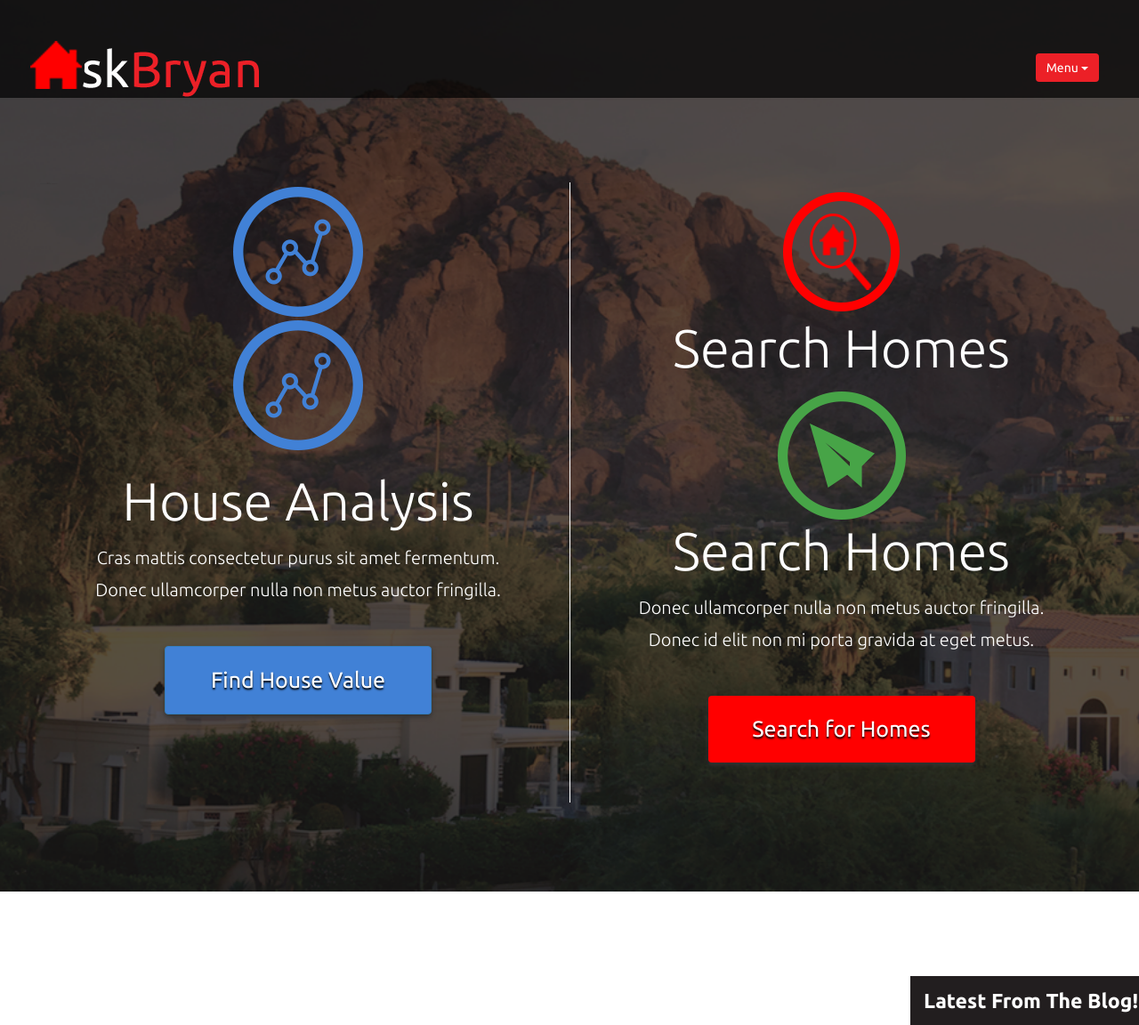
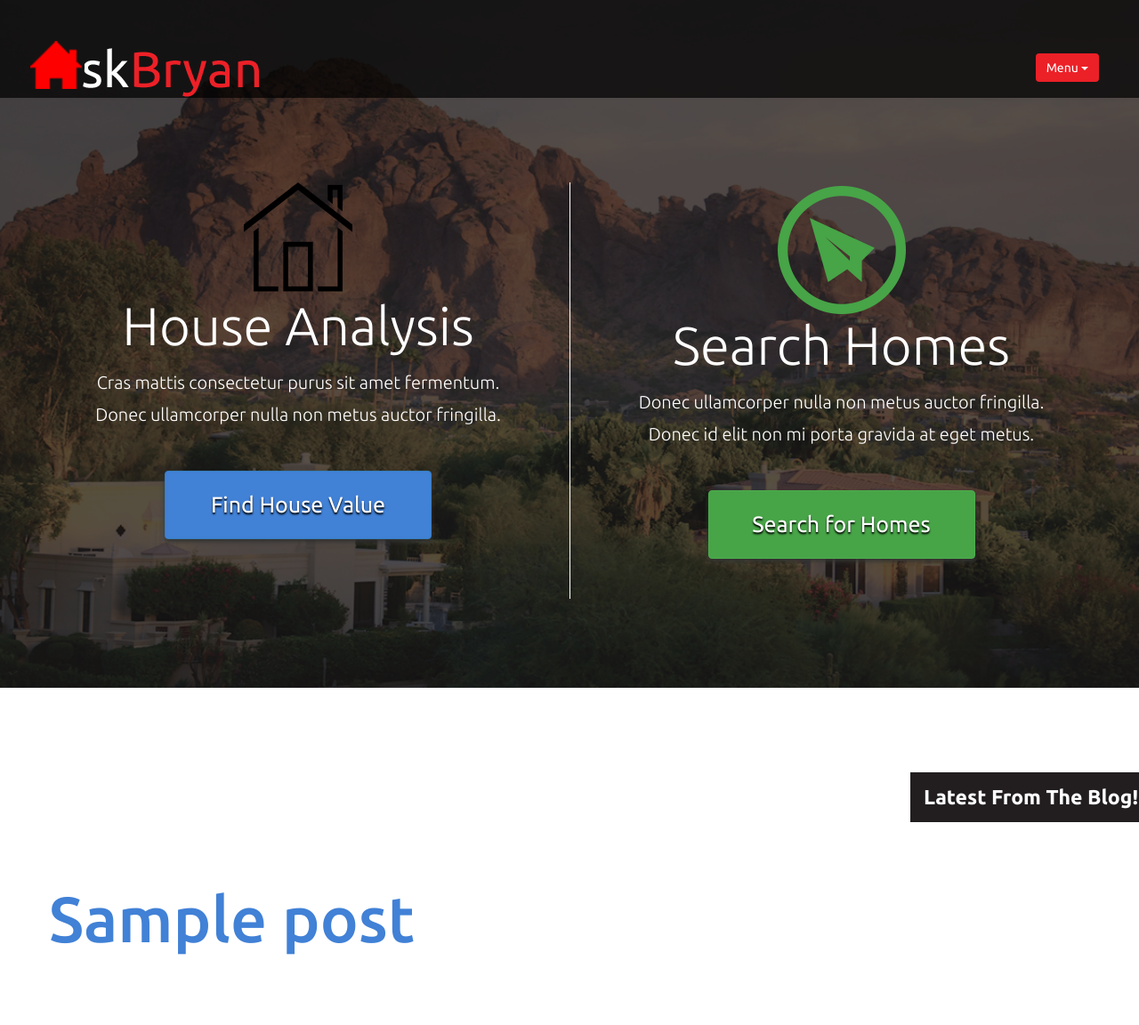
Before and after one commit to tazemebro/wordpress-enviroment, a WordPress theme: the page made by themes/askbryan/index.php in a window 1280 px wide. Shown: the top 1152 px of the page at 89% size. Run offline with PHP 8.4 and a stand-in for WordPress, Linux system fonts and the light colour scheme; the site name, menu and one post (Sample post) are stand-ins, and other content is empty.

Commit message:
Revert a923b50..7b0872d
This rolls back to commit a923b50d5fb86ceef40cc65efef84accc0cea1c0.

```diff
--- a/themes/askbryan/index.php
+++ b/themes/askbryan/index.php
@@ -19,14 +19,7 @@
 <div class="container-fluid home-bg">
 		<div class="row hero clear">
 			<div class="estimate col-md-6 container">
-<<<<<<< HEAD
-				<div class="col-md-12" style="text-align: center;"><img src="<?php bloginfo ('template_directory'); ?>/css/images/icon-ana.png"/></div>
-=======
-
-				<div class="col-md-12" style="text-align: center;"><img src="<?php bloginfo ('template_directory'); ?>/css/images/icon-ana.png"/></div>
-				<br/>
-
->>>>>>> FETCH_HEAD
+				<div class="col-md-12" style="text-align: center;"><img src="<?php bloginfo ('template_directory'); ?>/css/images/house.png"/></div>
 				<h2>House Analysis</h2>
 					<br/>
 				<p>Cras mattis consectetur purus sit amet fermentum.<br />Donec ullamcorper nulla non metus auctor fringilla.</p>
@@ -36,15 +29,8 @@
 			</div>
 
 			<div class="reports col-md-6 container">
-<<<<<<< HEAD
-							<div class="col-md-12" style="text-align: center;"><img src="<?php bloginfo ('template_directory'); ?>/css/images/house.png"/></div>
+							<div class="col-md-12" style="text-align: center;"><img src="<?php bloginfo ('template_directory'); ?>/css/images/icon-plane.png"/></div>
 				<h2>Search Homes</h2>
-=======
-							<div class="col-md-12" style="text-align: center;"><img src="<?php bloginfo ('template_directory'); ?>/css/images/icon-plane.png"/></div>
-
-				<h2>Search Homes</h2>
-
->>>>>>> FETCH_HEAD
 					<br/>
 				<p>Donec ullamcorper nulla non metus auctor fringilla.<br />Donec id elit non mi porta gravida at eget metus.</p>
 						<button class="btn h-btn btn-success">Search for Homes</button>
--- a/themes/askbryan/style.css
+++ b/themes/askbryan/style.css
@@ -88,8 +88,7 @@
 	margin: 0px 20px 0px 0px;
 }
 .btn-success{
-	background: #ff0000;
-	border: none;
+	background: #47a447;
 }
 .btn-danger{
 	background: #ec2027;
```
Also changed, not shown: themes/askbryan/css/images/house.png.
